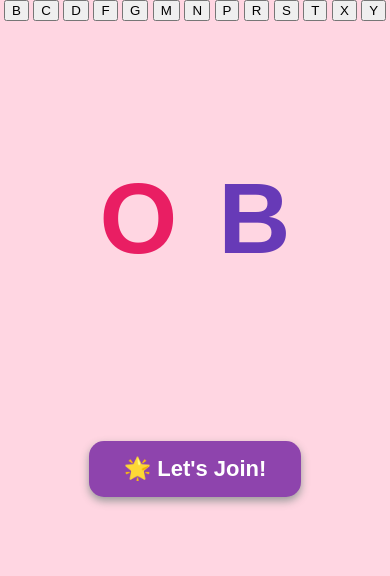
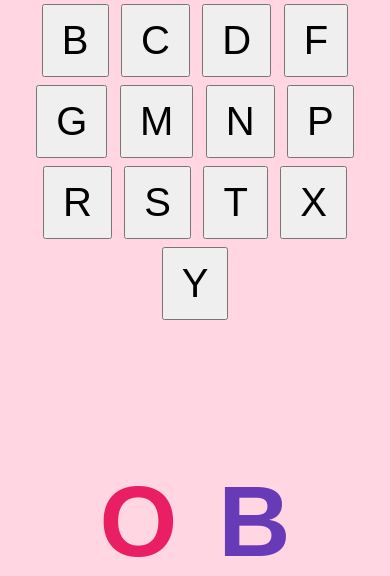
Before and after one commit to anusiya-01/dyslexia-learning-assistant, a Flask app: page /blending_o in a window 390 px wide. Shown: the top 576 px of the page. Run offline with Flask 3, Linux system fonts and the light colour scheme.

Commit message:
Enhance HTML for responsiveness and button styling
Added viewport meta tag for responsive design and adjusted button styles.

```diff
--- a/templates/blending_o.html
+++ b/templates/blending_o.html
@@ -2,6 +2,7 @@
 <html>
 <head>
     <title>O + B Blending</title>
+    <meta name="viewport" content="width=device-width, initial-scale=1">
 
     <style>
         body {
@@ -73,6 +74,12 @@
         .join-button:hover {
             background: #6c3483;
         }
+        .combination-buttons button {
+            font-size: 40px;
+            padding: 12px 18px;
+            min-width: 50px;
+            margin: 4px;
+       }
     </style>
 </head>
 
```
